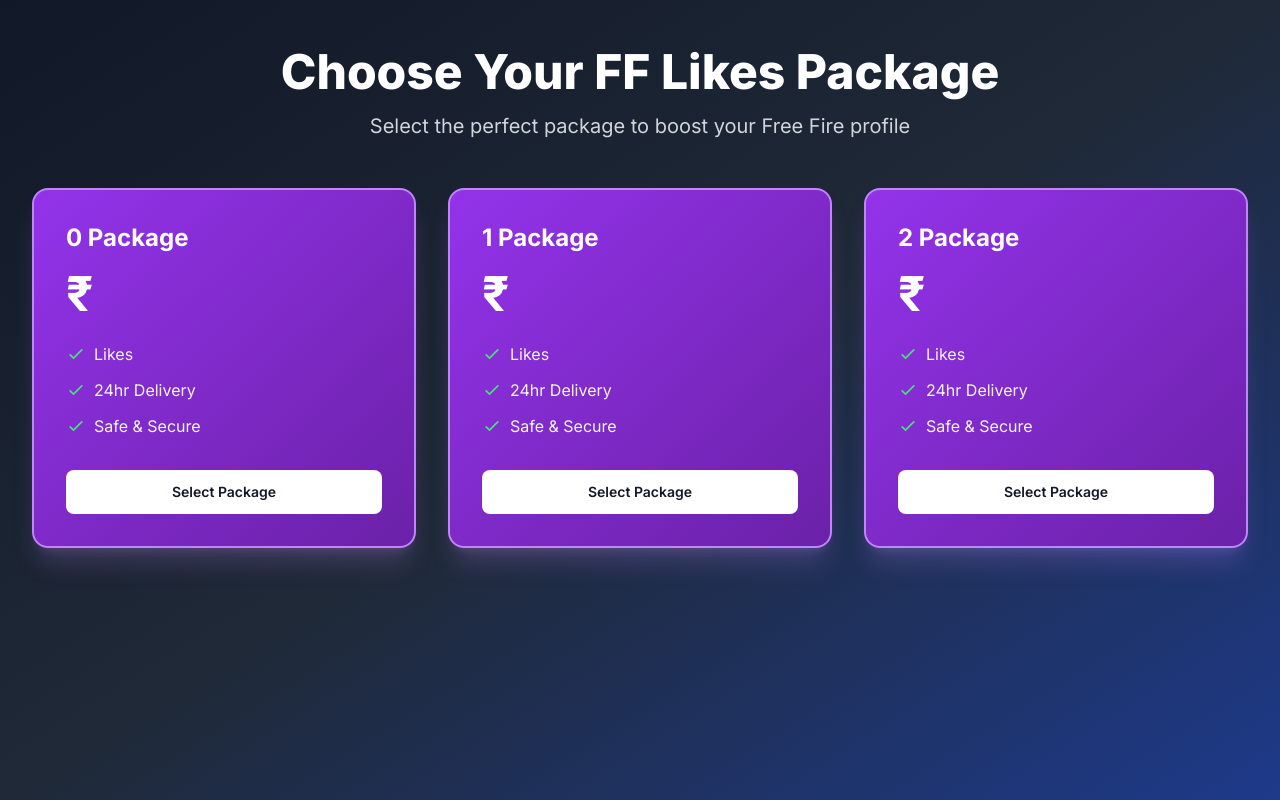
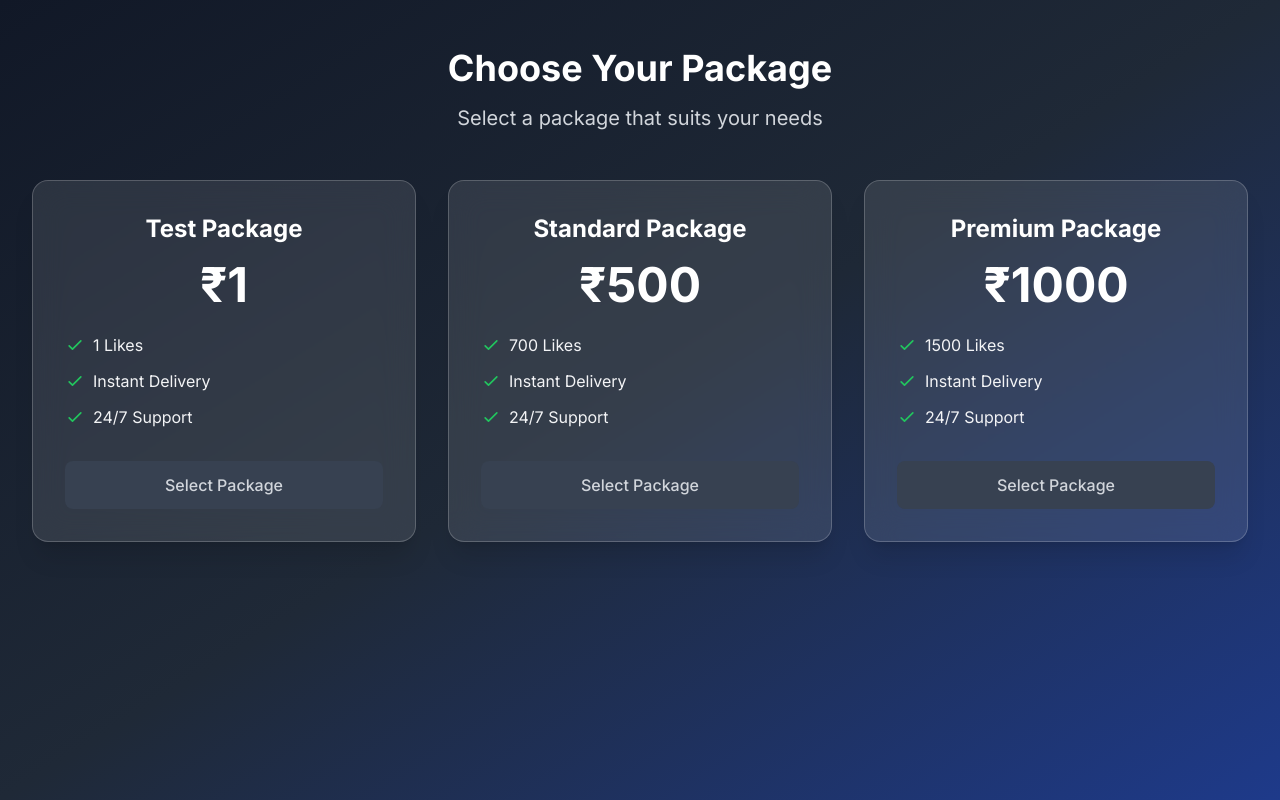
Before and after one commit to SUP120/fflikes, a Next.js app: page /buy in a window 1280 px wide. Built offline with nearby package versions, Linux system fonts and the light colour scheme.

Commit message:
Fix buy page to use new package structure

```diff
--- a/src/app/buy/page.tsx
+++ b/src/app/buy/page.tsx
@@ -2,36 +2,32 @@
 
 import { useState } from 'react'
 import { useRouter } from 'next/navigation'
-import { PACKAGE_DETAILS, PackageType } from '@/lib/supabase'
+import { PACKAGE_DETAILS } from '@/lib/supabase'
 
 export default function BuyPage() {
   const [loading, setLoading] = useState(false)
-  const [error, setError] = useState<string | null>(null)
-  const [selectedPackage, setSelectedPackage] = useState<PackageType | null>(null)
+  const [error, setError] = useState('')
+  const [formData, setFormData] = useState({
+    name: '',
+    email: '',
+    ff_uid: '',
+    ff_nickname: '',
+    package_type: ''
+  })
   const router = useRouter()
 
-  const handlePayment = async (packageType: PackageType) => {
+  const handleSubmit = async (e: React.FormEvent<HTMLFormElement>) => {
+    e.preventDefault()
+    setLoading(true)
+    setError('')
+
     try {
-      setLoading(true)
-      setError(null)
-
-      // Get form data
-      const form = document.querySelector('form') as HTMLFormElement
-      const formData = new FormData(form)
-
-      // Create order
       const response = await fetch('/api/create-order', {
         method: 'POST',
         headers: {
           'Content-Type': 'application/json',
         },
-        body: JSON.stringify({
-          name: formData.get('name'),
-          email: formData.get('email'),
-          ff_uid: formData.get('ff_uid'),
-          ff_nickname: formData.get('ff_nickname'),
-          package_type: packageType,
-        }),
+        body: JSON.stringify(formData),
       })
 
       const data = await response.json()
@@ -40,216 +36,157 @@
         throw new Error(data.error || 'Failed to create order')
       }
 
-      // Load Cashfree SDK
-      const script = document.createElement('script')
-      script.src = 'https://sdk.cashfree.com/js/v3/cashfree.js'
-      script.onload = async () => {
-        try {
-          const cashfree = new (window as any).Cashfree({
-            mode: 'production'
+      // Redirect to Cashfree payment page
+      const cashfree = await window.initCashfree()
+      await cashfree.checkout({
+        paymentSessionId: data.payment_session_id,
+        returnUrl: `${window.location.origin}/success?order_id=${data.order_id}`,
       })
-
-          const paymentConfig = {
-            paymentSessionId: data.payment_session_id,
-            returnUrl: window.location.origin + `/success?order_id=${data.order_id}`,
-            style: {
-              backgroundColor: '#ffffff',
-              color: '#11385b',
-              theme: 'light',
-              errorColor: '#ff0000',
-              themeColor: '#0074D4'
-            }
-          }
-
-          await cashfree.checkout(paymentConfig)
-        } catch (err: any) {
-          console.error('Payment error:', err)
-          setError(err.message || 'Failed to initialize payment')
+    } catch (error) {
+      console.error('Error:', error)
+      setError(error instanceof Error ? error.message : 'Something went wrong')
+    } finally {
       setLoading(false)
     }
   }
 
-      script.onerror = () => {
-        setError('Failed to load payment gateway')
-        setLoading(false)
-      }
-
-      document.body.appendChild(script)
-
-    } catch (err: any) {
-      console.error('Error:', err)
-      setError(err.message || 'Something went wrong')
-      setLoading(false)
-    }
+  const handleChange = (e: React.ChangeEvent<HTMLInputElement>) => {
+    setFormData(prev => ({
+      ...prev,
+      [e.target.name]: e.target.value
+    }))
   }
 
   return (
     <div className="min-h-screen bg-gradient-to-br from-gray-900 via-gray-800 to-blue-900 py-12 px-4 sm:px-6 lg:px-8">
       <div className="max-w-7xl mx-auto">
         <div className="text-center mb-12">
-          <h1 className="text-4xl md:text-5xl font-extrabold text-white mb-4">
-            Choose Your FF Likes Package
-          </h1>
-          <p className="text-xl text-gray-300">
-            Select the perfect package to boost your Free Fire profile
-          </p>
+          <h1 className="text-4xl font-bold text-white mb-4">Choose Your Package</h1>
+          <p className="text-xl text-gray-300">Select a package that suits your needs</p>
         </div>
 
-        <div className="grid grid-cols-1 md:grid-cols-3 gap-8 mb-12">
-          {Object.entries(PACKAGE_DETAILS).map(([type, details]) => (
+        <div className="grid grid-cols-1 md:grid-cols-3 gap-8">
+          {PACKAGE_DETAILS.map((details) => (
             <div
-              key={type}
-              className={`relative overflow-hidden rounded-2xl bg-gradient-to-br ${
-                type === 'premium'
-                  ? 'from-yellow-500 to-amber-700 border-2 border-yellow-400 shadow-yellow-400/20'
-                  : type === 'standard'
-                  ? 'from-blue-600 to-blue-800 border-2 border-blue-400 shadow-blue-400/20'
-                  : 'from-purple-600 to-purple-800 border-2 border-purple-400 shadow-purple-400/20'
-              } p-8 shadow-xl transform hover:scale-105 transition-all duration-300`}
+              key={details.id}
+              className="bg-white/10 backdrop-blur-lg rounded-2xl shadow-xl p-8 border border-white/20 hover:border-blue-500/50 transition-all duration-300"
             >
-              {type === 'premium' && (
-                <div className="absolute top-4 right-4">
-                  <span className="bg-yellow-400 text-black text-xs font-bold px-3 py-1 rounded-full">
-                    BEST VALUE
-                  </span>
-                </div>
-              )}
-              <h3 className="text-2xl font-bold text-white mb-4 capitalize">
-                {type} Package
+              <div className="text-center">
+                <h3 className="text-2xl font-bold text-white mb-4">
+                  {details.name}
                 </h3>
                 <div className="text-5xl font-bold text-white mb-6">
-                ₹{details.amount}
+                  ₹{details.price}
                 </div>
                 <ul className="space-y-3 mb-8 text-gray-100">
                   <li className="flex items-center">
-                  <svg className="w-5 h-5 mr-2 text-green-400" fill="none" stroke="currentColor" viewBox="0 0 24 24">
-                    <path strokeLinecap="round" strokeLinejoin="round" strokeWidth="2" d="M5 13l4 4L19 7" />
+                    <svg className="w-5 h-5 text-green-500 mr-2" fill="none" stroke="currentColor" viewBox="0 0 24 24">
+                      <path strokeLinecap="round" strokeLinejoin="round" strokeWidth="2" d="M5 13l4 4L19 7"></path>
                     </svg>
-                  {details.likes_count} Likes
+                    {details.likes} Likes
                   </li>
                   <li className="flex items-center">
-                  <svg className="w-5 h-5 mr-2 text-green-400" fill="none" stroke="currentColor" viewBox="0 0 24 24">
-                    <path strokeLinecap="round" strokeLinejoin="round" strokeWidth="2" d="M5 13l4 4L19 7" />
+                    <svg className="w-5 h-5 text-green-500 mr-2" fill="none" stroke="currentColor" viewBox="0 0 24 24">
+                      <path strokeLinecap="round" strokeLinejoin="round" strokeWidth="2" d="M5 13l4 4L19 7"></path>
                     </svg>
-                  {type === 'instant' ? 'Instant Delivery' : '24hr Delivery'}
+                    Instant Delivery
                   </li>
                   <li className="flex items-center">
-                  <svg className="w-5 h-5 mr-2 text-green-400" fill="none" stroke="currentColor" viewBox="0 0 24 24">
-                    <path strokeLinecap="round" strokeLinejoin="round" strokeWidth="2" d="M5 13l4 4L19 7" />
+                    <svg className="w-5 h-5 text-green-500 mr-2" fill="none" stroke="currentColor" viewBox="0 0 24 24">
+                      <path strokeLinecap="round" strokeLinejoin="round" strokeWidth="2" d="M5 13l4 4L19 7"></path>
                     </svg>
-                  Safe & Secure
+                    24/7 Support
                   </li>
-                {type === 'premium' && (
-                  <li className="flex items-center">
-                    <svg className="w-5 h-5 mr-2 text-green-400" fill="none" stroke="currentColor" viewBox="0 0 24 24">
-                      <path strokeLinecap="round" strokeLinejoin="round" strokeWidth="2" d="M5 13l4 4L19 7" />
-                    </svg>
-                    Priority Support
-                  </li>
-                )}
                 </ul>
                 <button
-                onClick={() => setSelectedPackage(type as PackageType)}
-                className={`w-full py-3 px-6 rounded-lg font-semibold text-sm transition-all duration-200 ${
-                  type === 'premium'
-                    ? 'bg-yellow-400 hover:bg-yellow-500 text-black'
-                    : 'bg-white hover:bg-gray-100 text-gray-900'
+                  onClick={() => setFormData(prev => ({ ...prev, package_type: details.id }))}
+                  className={`w-full px-6 py-3 rounded-lg font-medium transition-all duration-200 ${
+                    formData.package_type === details.id
+                      ? 'bg-blue-600 text-white'
+                      : 'bg-gray-700 text-gray-300 hover:bg-gray-600'
                   }`}
                 >
                   Select Package
                 </button>
               </div>
+            </div>
           ))}
         </div>
 
-        {selectedPackage && (
-          <div className="max-w-md mx-auto">
-            <form className="bg-white rounded-2xl shadow-xl p-8">
-              <h2 className="text-2xl font-bold text-gray-900 mb-6">
-                Enter Your Details
-              </h2>
-              <div className="space-y-6">
+        {formData.package_type && (
+          <div className="mt-12 max-w-md mx-auto bg-white/10 backdrop-blur-lg rounded-2xl shadow-xl p-8 border border-white/20">
+            <h2 className="text-2xl font-bold text-white mb-6">Enter Your Details</h2>
+            <form onSubmit={handleSubmit} className="space-y-6">
               <div>
-                  <label htmlFor="name" className="block text-sm font-medium text-gray-700">
+                <label htmlFor="name" className="block text-sm font-medium text-gray-300">
                   Name
                 </label>
                 <input
                   type="text"
+                  id="name"
                   name="name"
-                    id="name"
                   required
-                    className="mt-1 block w-full border border-gray-300 rounded-lg shadow-sm py-3 px-4 focus:outline-none focus:ring-2 focus:ring-blue-500 focus:border-transparent"
+                  value={formData.name}
+                  onChange={handleChange}
+                  className="mt-1 block w-full px-4 py-3 bg-black/30 border border-gray-600 rounded-lg text-white placeholder-gray-400 focus:outline-none focus:ring-2 focus:ring-blue-500 focus:border-transparent"
                 />
               </div>
 
               <div>
-                  <label htmlFor="email" className="block text-sm font-medium text-gray-700">
+                <label htmlFor="email" className="block text-sm font-medium text-gray-300">
                   Email
                 </label>
                 <input
                   type="email"
+                  id="email"
                   name="email"
-                    id="email"
                   required
-                    className="mt-1 block w-full border border-gray-300 rounded-lg shadow-sm py-3 px-4 focus:outline-none focus:ring-2 focus:ring-blue-500 focus:border-transparent"
+                  value={formData.email}
+                  onChange={handleChange}
+                  className="mt-1 block w-full px-4 py-3 bg-black/30 border border-gray-600 rounded-lg text-white placeholder-gray-400 focus:outline-none focus:ring-2 focus:ring-blue-500 focus:border-transparent"
                 />
               </div>
 
               <div>
-                  <label htmlFor="ff_uid" className="block text-sm font-medium text-gray-700">
+                <label htmlFor="ff_uid" className="block text-sm font-medium text-gray-300">
                   Free Fire UID
                 </label>
                 <input
                   type="text"
+                  id="ff_uid"
                   name="ff_uid"
-                    id="ff_uid"
                   required
-                    className="mt-1 block w-full border border-gray-300 rounded-lg shadow-sm py-3 px-4 focus:outline-none focus:ring-2 focus:ring-blue-500 focus:border-transparent"
+                  value={formData.ff_uid}
+                  onChange={handleChange}
+                  className="mt-1 block w-full px-4 py-3 bg-black/30 border border-gray-600 rounded-lg text-white placeholder-gray-400 focus:outline-none focus:ring-2 focus:ring-blue-500 focus:border-transparent"
                 />
               </div>
 
               <div>
-                  <label htmlFor="ff_nickname" className="block text-sm font-medium text-gray-700">
+                <label htmlFor="ff_nickname" className="block text-sm font-medium text-gray-300">
                   Free Fire Nickname
                 </label>
                 <input
                   type="text"
+                  id="ff_nickname"
                   name="ff_nickname"
-                    id="ff_nickname"
                   required
-                    className="mt-1 block w-full border border-gray-300 rounded-lg shadow-sm py-3 px-4 focus:outline-none focus:ring-2 focus:ring-blue-500 focus:border-transparent"
+                  value={formData.ff_nickname}
+                  onChange={handleChange}
+                  className="mt-1 block w-full px-4 py-3 bg-black/30 border border-gray-600 rounded-lg text-white placeholder-gray-400 focus:outline-none focus:ring-2 focus:ring-blue-500 focus:border-transparent"
                 />
               </div>
 
               {error && (
-                  <div className="rounded-lg bg-red-50 p-4">
-                    <div className="flex">
-                      <div className="flex-shrink-0">
-                        <svg className="h-5 w-5 text-red-400" viewBox="0 0 20 20" fill="currentColor">
-                          <path fillRule="evenodd" d="M10 18a8 8 0 100-16 8 8 0 000 16zM8.707 7.293a1 1 0 00-1.414 1.414L8.586 10l-1.293 1.293a1 1 0 101.414 1.414L10 11.414l1.293 1.293a1 1 0 001.414-1.414L11.414 10l1.293-1.293a1 1 0 00-1.414-1.414L10 8.586 8.707 7.293z" clipRule="evenodd" />
-                        </svg>
-                      </div>
-                      <div className="ml-3">
-                        <h3 className="text-sm font-medium text-red-800">
-                          Error
-                        </h3>
-                        <div className="mt-2 text-sm text-red-700">
-                          <p>{error}</p>
-                        </div>
-                      </div>
-                    </div>
+                <div className="bg-red-900/50 border border-red-700 text-red-400 px-4 py-3 rounded-lg">
+                  {error}
                 </div>
               )}
 
               <button
-                  type="button"
-                  onClick={() => handlePayment(selectedPackage)}
+                type="submit"
                 disabled={loading}
-                  className={`w-full flex justify-center py-3 px-4 border border-transparent rounded-lg text-white text-lg font-semibold ${
-                    loading
-                      ? 'bg-gray-400 cursor-not-allowed'
-                      : 'bg-gradient-to-r from-blue-600 to-blue-700 hover:from-blue-700 hover:to-blue-800'
-                  } focus:outline-none focus:ring-2 focus:ring-offset-2 focus:ring-blue-500 transition-all duration-200`}
+                className="w-full flex justify-center py-3 px-4 border border-transparent rounded-lg shadow-sm text-sm font-medium text-white bg-gradient-to-r from-blue-600 to-blue-700 hover:from-blue-700 hover:to-blue-800 focus:outline-none focus:ring-2 focus:ring-offset-2 focus:ring-blue-500 disabled:opacity-50 disabled:cursor-not-allowed transition-all duration-200"
               >
                 {loading ? (
                   <div className="flex items-center">
@@ -260,10 +197,9 @@
                     Processing...
                   </div>
                 ) : (
-                    `Pay ₹${PACKAGE_DETAILS[selectedPackage].amount}`
+                  'Proceed to Payment'
                 )}
               </button>
-              </div>
             </form>
           </div>
         )}
```
Lines whose indentation alone changed are shown as unchanged.
